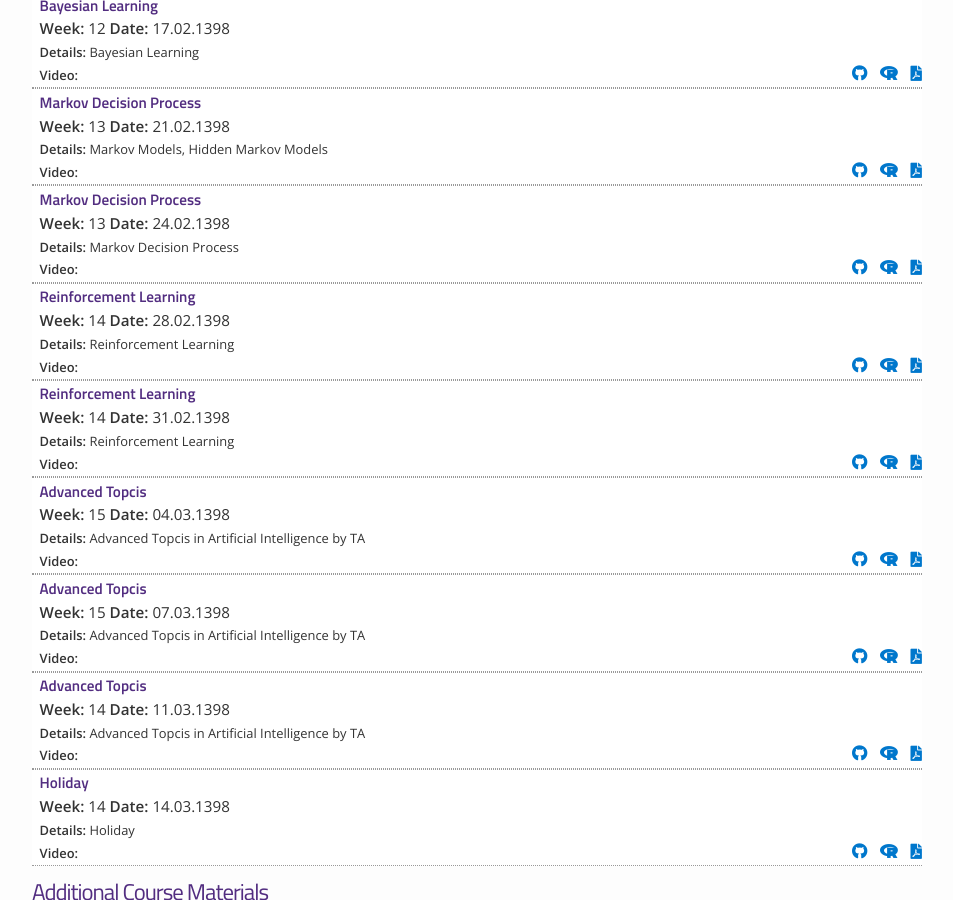
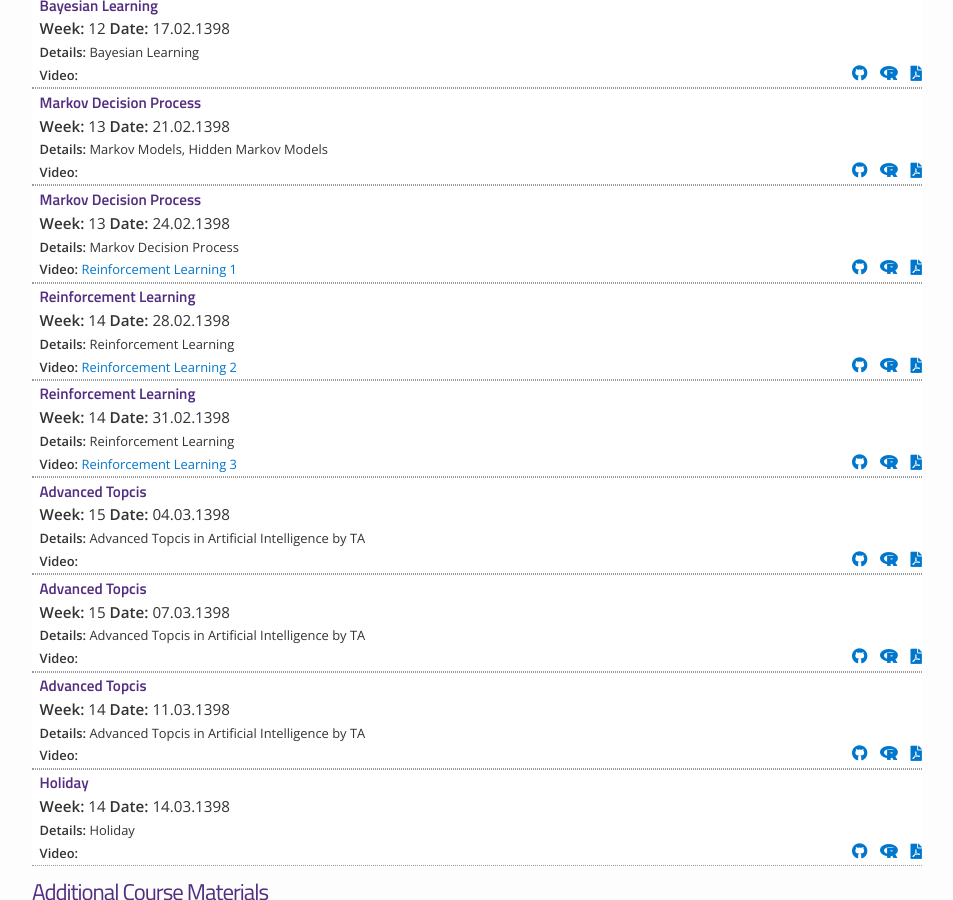
Before and after one commit to rahmanidashti/znuai, a Jekyll site: the page built from materials.md, in a window 1280 px wide and 900 px high, scrolled down 2619 px. Shown: the whole window, without its empty margins (163-1116 px from the left). Built offline with Jekyll 4.4.1, drawn with Linux system fonts in a browser that asks for light colours; nearby versions of some CDN libraries.

Commit message:
Update lectures.yml

```diff
--- a/_data/lectures.yml
+++ b/_data/lectures.yml
@@ -162,18 +162,24 @@
   filename: MDP
   dirname: files
   tldr: "Markov Decision Process"
+  video_link: https://drive.google.com/file/d/1Em4Z-dUzKnsbaAOmrXx3eFgBTu8Y67iu/view?usp=sharing
+  video_title: Reinforcement Learning 1
 - title: "Reinforcement Learning"
   week: 14
   date: 28.02.1398
   filename: RL
   dirname: files
   tldr: "Reinforcement Learning"
+  video_link: https://drive.google.com/file/d/1pfFt98YcHYSr0KGbBgbCZRVUJORKoXEs/view?usp=sharing
+  video_title: Reinforcement Learning 2
 - title: "Reinforcement Learning"
   week: 14
   date: 31.02.1398
   filename:
   dirname: files
   tldr: "Reinforcement Learning"
+  video_link: https://drive.google.com/file/d/1UnR7sc-7hxMFt0Q-ZP4YX7F51V1eSfuO/view?usp=sharing
+  video_title: Reinforcement Learning 3
 - title: "Advanced Topcis"
   week: 15
   date: 04.03.1398
```
